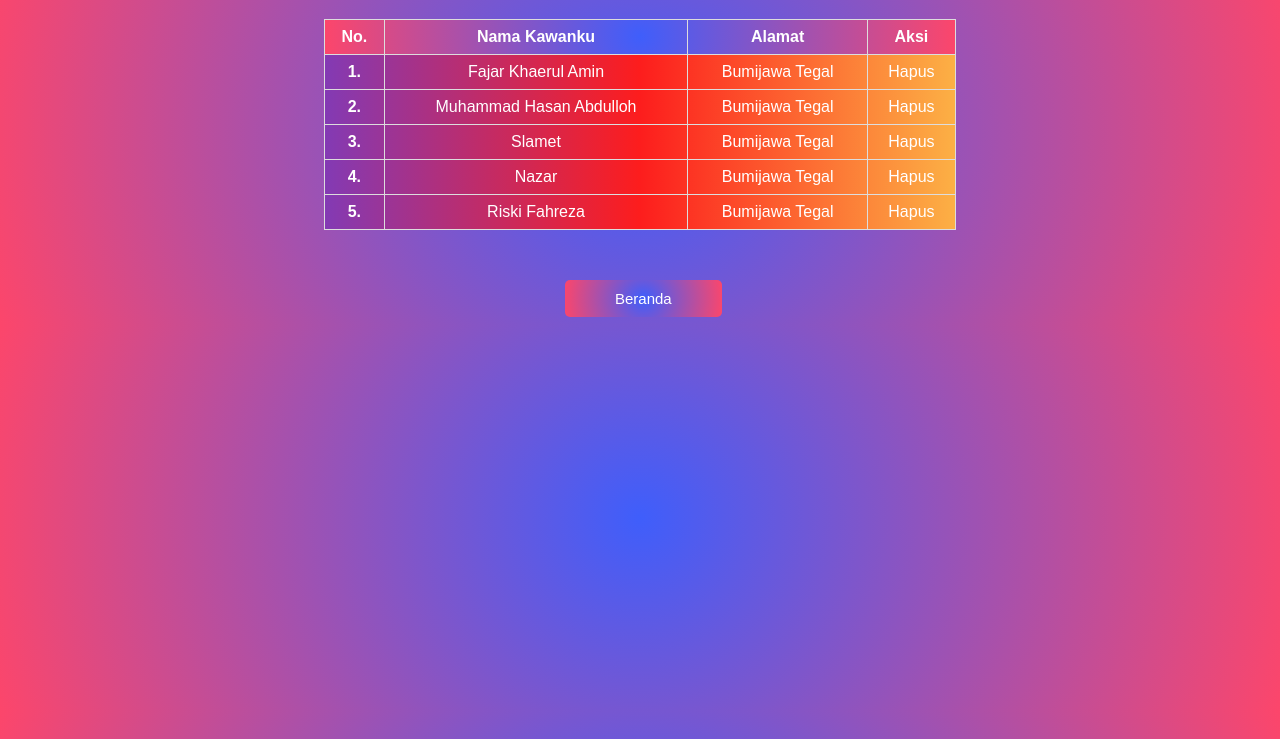
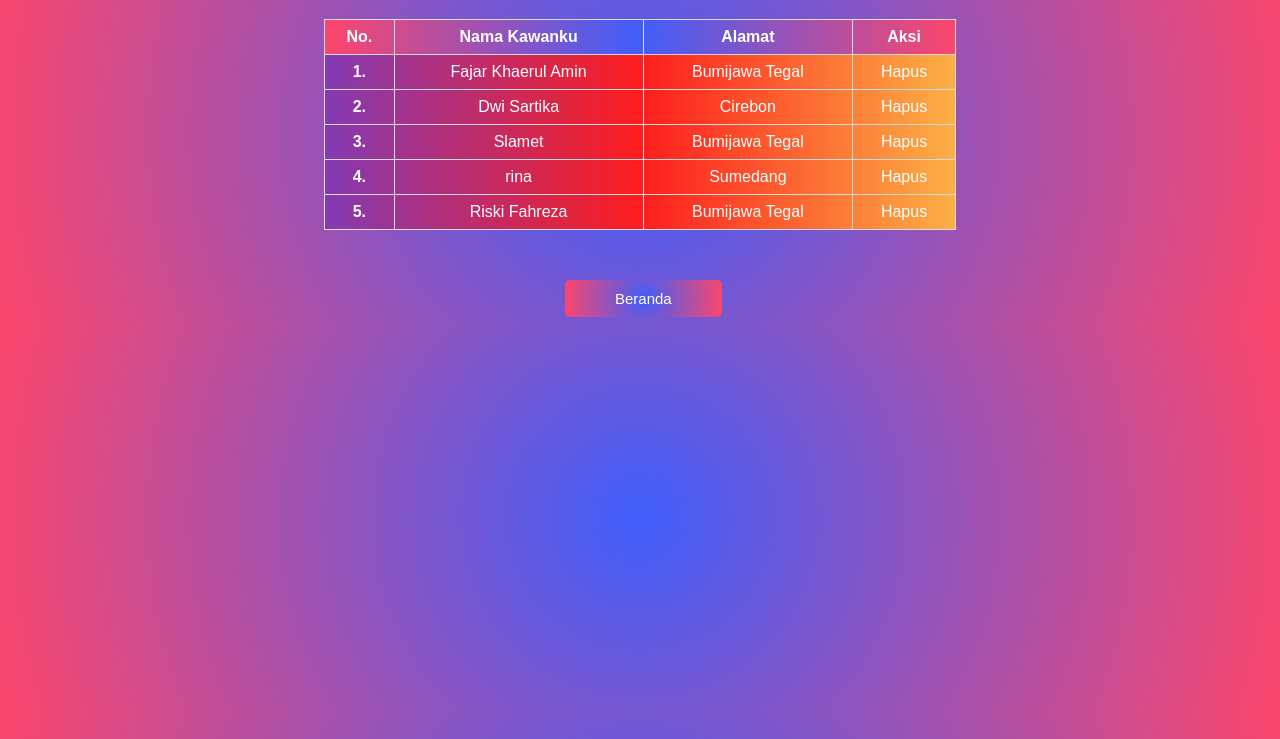
Before and after one commit to haniffauliaa/haniffauliaa.github.io, a plain HTML site: page p03jquery/index.html in a window 1280 px wide. Shown: the part 61-800 px from the top of the page. Drawn offline with nearby package versions, Linux system fonts and the light colour scheme.

Commit message:
Update index.html

```diff
--- a/p03jquery/index.html
+++ b/p03jquery/index.html
@@ -34,8 +34,8 @@
 				</tr>
 				<tr id="row__2">
 					<th>2.</th>
-					<td class="rubah">Muhammad Hasan Abdulloh</td>
-					<td class="rubah">Bumijawa Tegal</td>
+					<td class="rubah">Dwi Sartika</td>
+					<td class="rubah">Cirebon</td>
 					<td class="hapus" id="hapus__2">Hapus</td>
 				</tr>
 				<tr id="row__3">
@@ -46,8 +46,8 @@
 				</tr>
 				<tr id="row__4">
 					<th>4.</th>
-					<td class="rubah">Nazar</td>
-					<td class="rubah">Bumijawa Tegal</td>
+					<td class="rubah">rina</td>
+					<td class="rubah">Sumedang</td>
 					<td class="hapus" id="hapus__4">Hapus</td>
 				</tr>
 				<tr id="row__5">
@@ -62,7 +62,7 @@
 
 		<!-- tombol -->
 		<div class="tombol">
-			<a href="https://bastianroyan.github.io/">
+			<a href="https://haniffauliaa.github.io/">
 				<button type="submit">Beranda</button>
 			</a>
 		</div>
```
